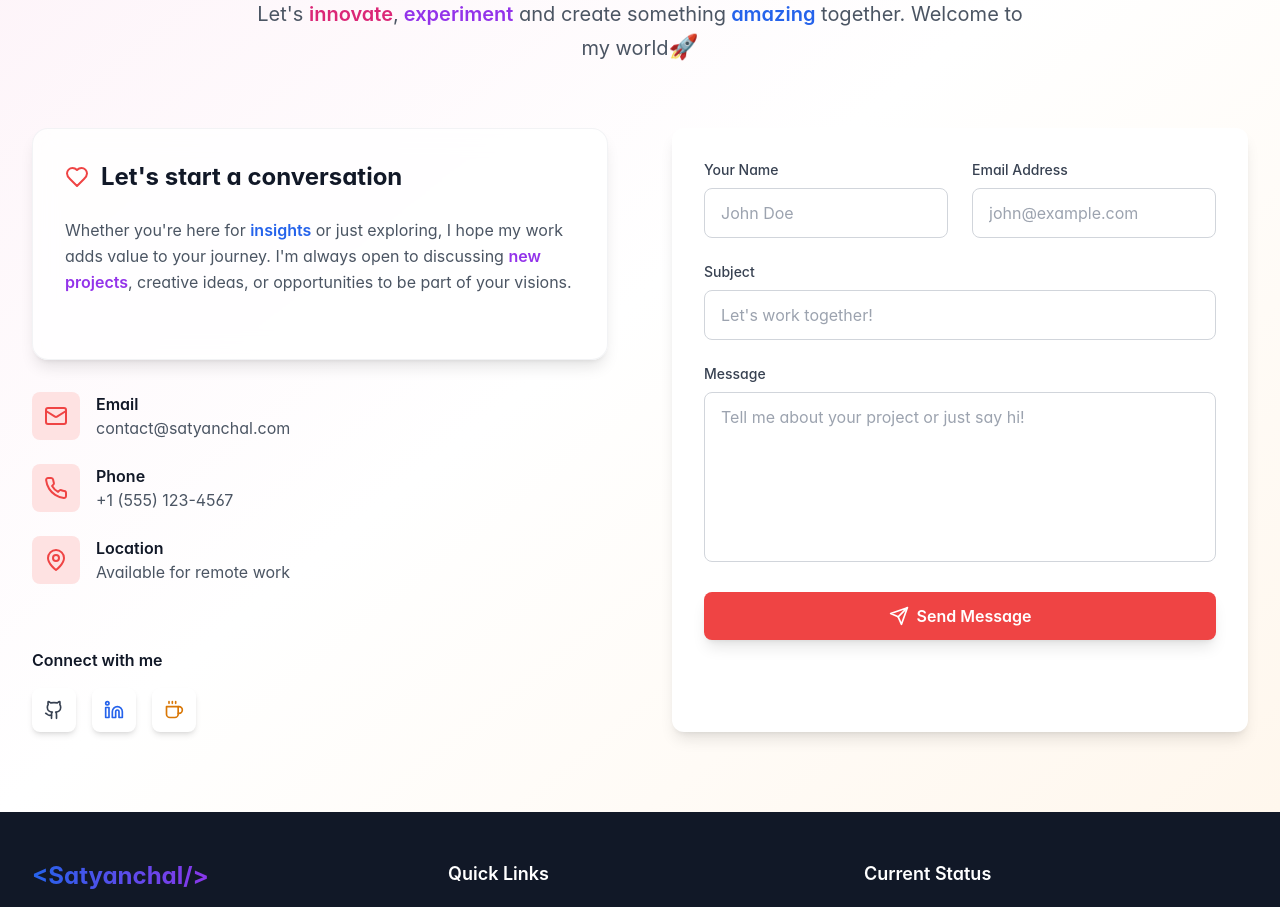
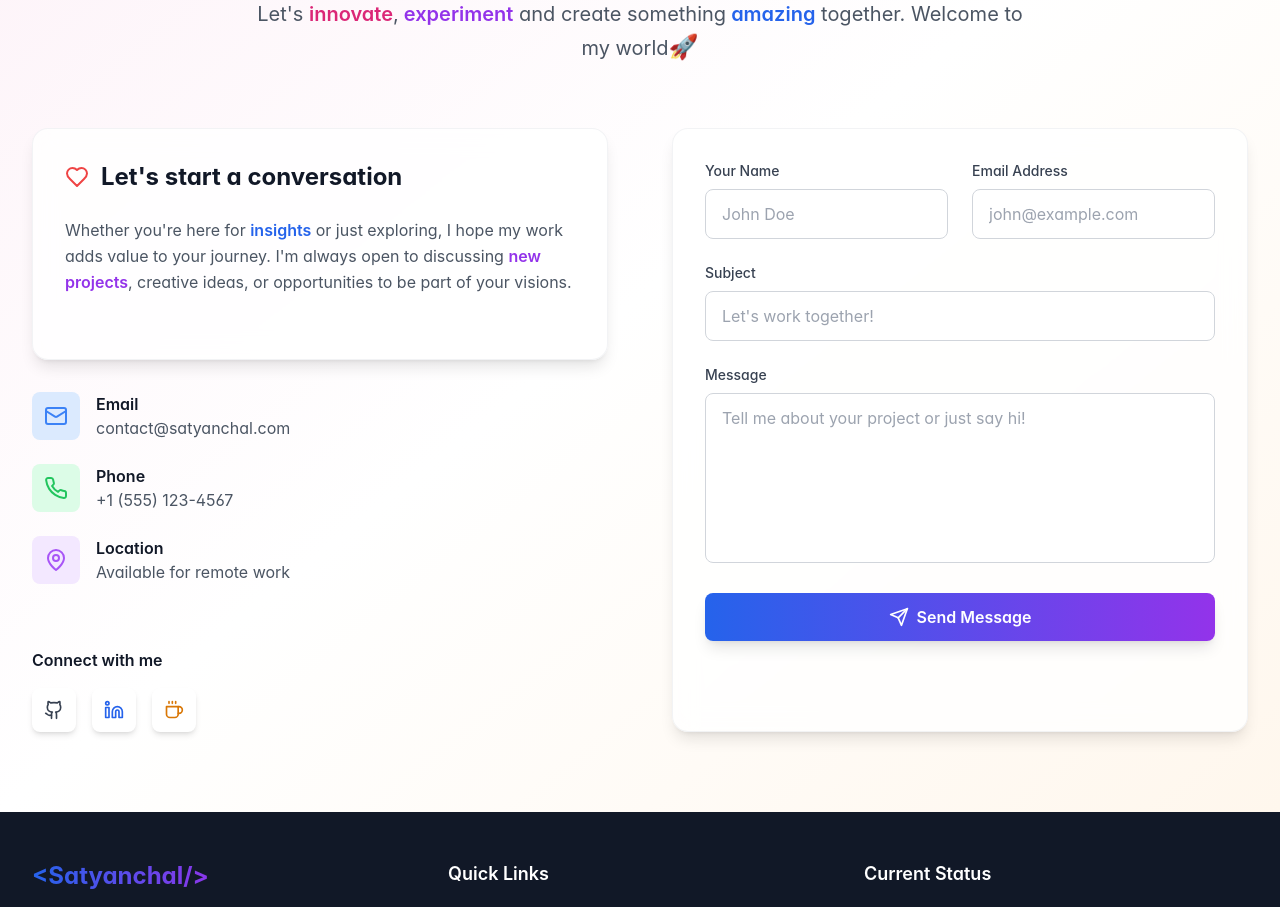
Before and after one commit to iamsatyanchal/my-portfolio, a React (Vite) app: page / in a window 1280 px wide. Shown: the part 5880-6787 px from the top of the page. Built offline with nearby package versions, Linux system fonts and the light colour scheme.

Commit message:
Update Contact.tsx

```diff
--- a/src/components/Contact.tsx
+++ b/src/components/Contact.tsx
@@ -70,8 +70,8 @@ const Contact: React.FC = () => {
             {/* Contact Methods */}
             <div className="space-y-6">
               <div className="flex items-center space-x-4">
-                <div className="w-12 h-12 bg-primary-100 dark:bg-primary-900/20 rounded-lg flex items-center justify-center">
-                  <Mail className="w-6 h-6 text-primary-500" />
+                <div className="w-12 h-12 bg-blue-100 dark:bg-blue-900/20 rounded-lg flex items-center justify-center">
+                  <Mail className="w-6 h-6 text-blue-500" />
                 </div>
                 <div>
                   <h4 className="font-semibold text-gray-900 dark:text-white">Email</h4>
@@ -80,8 +80,8 @@ const Contact: React.FC = () => {
               </div>
 
               <div className="flex items-center space-x-4">
-                <div className="w-12 h-12 bg-primary-100 dark:bg-primary-900/20 rounded-lg flex items-center justify-center">
-                  <Phone className="w-6 h-6 text-primary-500" />
+                <div className="w-12 h-12 bg-green-100 dark:bg-green-900/20 rounded-lg flex items-center justify-center">
+                  <Phone className="w-6 h-6 text-green-500" />
                 </div>
                 <div>
                   <h4 className="font-semibold text-gray-900 dark:text-white">Phone</h4>
@@ -90,8 +90,8 @@ const Contact: React.FC = () => {
               </div>
 
               <div className="flex items-center space-x-4">
-                <div className="w-12 h-12 bg-primary-100 dark:bg-primary-900/20 rounded-lg flex items-center justify-center">
-                  <MapPin className="w-6 h-6 text-primary-500" />
+                <div className="w-12 h-12 bg-purple-100 dark:bg-purple-900/20 rounded-lg flex items-center justify-center">
+                  <MapPin className="w-6 h-6 text-purple-500" />
                 </div>
                 <div>
                   <h4 className="font-semibold text-gray-900 dark:text-white">Location</h4>
@@ -106,21 +106,21 @@ const Contact: React.FC = () => {
               <div className="flex space-x-4">
                 <a
                   href="https://github.com"
-                  className="p-3 bg-white dark:bg-dark-200 rounded-lg shadow-md hover:shadow-lg transition-all duration-300 hover:scale-110"
+                  className="p-3 bg-white dark:bg-gray-800 rounded-lg shadow-md hover:shadow-lg transition-all duration-300 hover:scale-110"
                   aria-label="GitHub"
                 >
                   <Github className="w-5 h-5 text-gray-700 dark:text-gray-300" />
                 </a>
                 <a
                   href="https://linkedin.com"
-                  className="p-3 bg-white dark:bg-dark-200 rounded-lg shadow-md hover:shadow-lg transition-all duration-300 hover:scale-110"
+                  className="p-3 bg-white dark:bg-gray-800 rounded-lg shadow-md hover:shadow-lg transition-all duration-300 hover:scale-110"
                   aria-label="LinkedIn"
                 >
                   <Linkedin className="w-5 h-5 text-blue-600" />
                 </a>
                 <a
                   href="mailto:contact@satyanchal.com"
-                  className="p-3 bg-white dark:bg-dark-200 rounded-lg shadow-md hover:shadow-lg transition-all duration-300 hover:scale-110"
+                  className="p-3 bg-white dark:bg-gray-800 rounded-lg shadow-md hover:shadow-lg transition-all duration-300 hover:scale-110"
                   aria-label="Email"
                 >
                   <Coffee className="w-5 h-5 text-amber-600" />
@@ -130,7 +130,7 @@ const Contact: React.FC = () => {
           </div>
 
           {/* Contact Form */}
-          <div className="bg-white dark:bg-dark-200 rounded-xl p-8 shadow-lg">
+          <div className="bg-white/80 dark:bg-gray-800/80 backdrop-blur-md rounded-2xl p-8 shadow-lg border border-gray-200/50 dark:border-gray-700/50">
             <form onSubmit={handleSubmit} className="space-y-6">
               <div className="grid md:grid-cols-2 gap-6">
                 <div>
@@ -144,7 +144,7 @@ const Contact: React.FC = () => {
                     value={formData.name}
                     onChange={handleInputChange}
                     required
-                    className="w-full px-4 py-3 border border-gray-300 dark:border-dark-100 rounded-lg focus:ring-2 focus:ring-primary-500 focus:border-transparent bg-white dark:bg-dark-100 text-gray-900 dark:text-white transition-colors duration-200"
+                    className="w-full px-4 py-3 border border-gray-300 dark:border-gray-600 rounded-lg focus:ring-2 focus:ring-blue-500 focus:border-transparent bg-white dark:bg-gray-700 text-gray-900 dark:text-white transition-colors duration-200"
                     placeholder="John Doe"
                   />
                 </div>
@@ -160,7 +160,7 @@ const Contact: React.FC = () => {
                     value={formData.email}
                     onChange={handleInputChange}
                     required
-                    className="w-full px-4 py-3 border border-gray-300 dark:border-dark-100 rounded-lg focus:ring-2 focus:ring-primary-500 focus:border-transparent bg-white dark:bg-dark-100 text-gray-900 dark:text-white transition-colors duration-200"
+                    className="w-full px-4 py-3 border border-gray-300 dark:border-gray-600 rounded-lg focus:ring-2 focus:ring-blue-500 focus:border-transparent bg-white dark:bg-gray-700 text-gray-900 dark:text-white transition-colors duration-200"
                     placeholder="john@example.com"
                   />
                 </div>
@@ -177,7 +177,7 @@ const Contact: React.FC = () => {
                   value={formData.subject}
                   onChange={handleInputChange}
                   required
-                  className="w-full px-4 py-3 border border-gray-300 dark:border-dark-100 rounded-lg focus:ring-2 focus:ring-primary-500 focus:border-transparent bg-white dark:bg-dark-100 text-gray-900 dark:text-white transition-colors duration-200"
+                  className="w-full px-4 py-3 border border-gray-300 dark:border-gray-600 rounded-lg focus:ring-2 focus:ring-blue-500 focus:border-transparent bg-white dark:bg-gray-700 text-gray-900 dark:text-white transition-colors duration-200"
                   placeholder="Let's work together!"
                 />
               </div>
@@ -193,14 +193,14 @@ const Contact: React.FC = () => {
                   onChange={handleInputChange}
                   required
                   rows={6}
-                  className="w-full px-4 py-3 border border-gray-300 dark:border-dark-100 rounded-lg focus:ring-2 focus:ring-primary-500 focus:border-transparent bg-white dark:bg-dark-100 text-gray-900 dark:text-white transition-colors duration-200 resize-none"
+                  className="w-full px-4 py-3 border border-gray-300 dark:border-gray-600 rounded-lg focus:ring-2 focus:ring-blue-500 focus:border-transparent bg-white dark:bg-gray-700 text-gray-900 dark:text-white transition-colors duration-200 resize-none"
                   placeholder="Tell me about your project or just say hi!"
                 ></textarea>
               </div>
 
               <button
                 type="submit"
-                className="w-full bg-primary-500 hover:bg-primary-600 text-white font-semibold py-3 px-6 rounded-lg transition-all duration-300 hover:scale-105 flex items-center justify-center space-x-2 shadow-lg hover:shadow-xl"
+                className="w-full bg-gradient-to-r from-blue-600 to-purple-600 hover:from-blue-700 hover:to-purple-700 text-white font-semibold py-3 px-6 rounded-lg transition-all duration-300 hover:scale-105 flex items-center justify-center space-x-2 shadow-lg hover:shadow-xl"
               >
                 <Send className="w-5 h-5" />
                 <span>Send Message</span>
```
